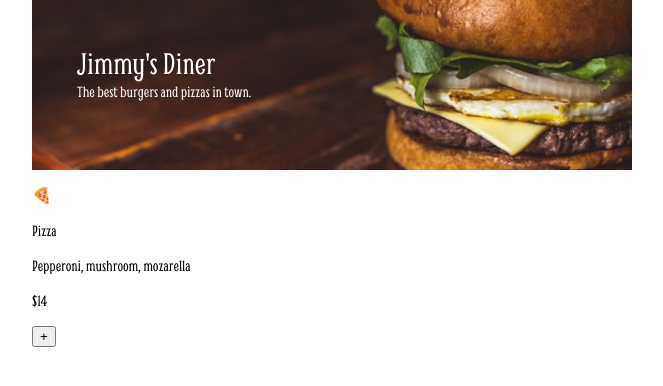
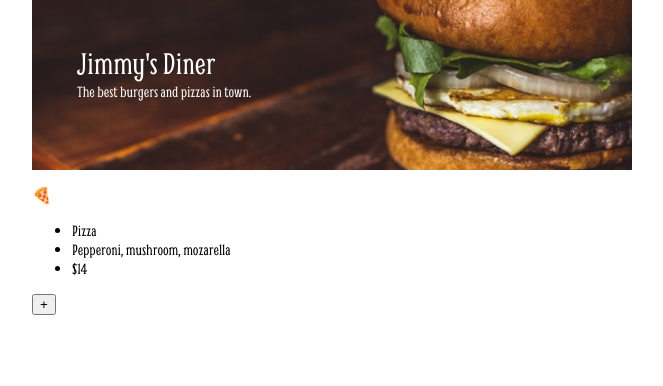
Before and after one commit to Jason-pixel425/Restaurant-Ordering-App, a plain HTML site: page index.html in a window 1280 px wide. Shown: the whole page, without its empty margins (308-971 px from the left). Drawn offline with Linux system fonts and the light colour scheme.

Commit message:
Changed item description to list
Changed from p to unordered list for item description

```diff
--- a/index.html
+++ b/index.html
@@ -13,9 +13,11 @@
                 <p>🍕</p>
             </div>
             <div class="item-description-container">
-                <p>Pizza</p>
-                <p>Pepperoni, mushroom, mozarella</p>
-                <p>$14</p>
+                <ul>
+                    <li>Pizza</li>
+                    <li>Pepperoni, mushroom, mozarella</li>
+                    <li>$14</li>
+                </ul>
             </div>
             <div class="add-btn-container">
                 <button>+</button>
```
